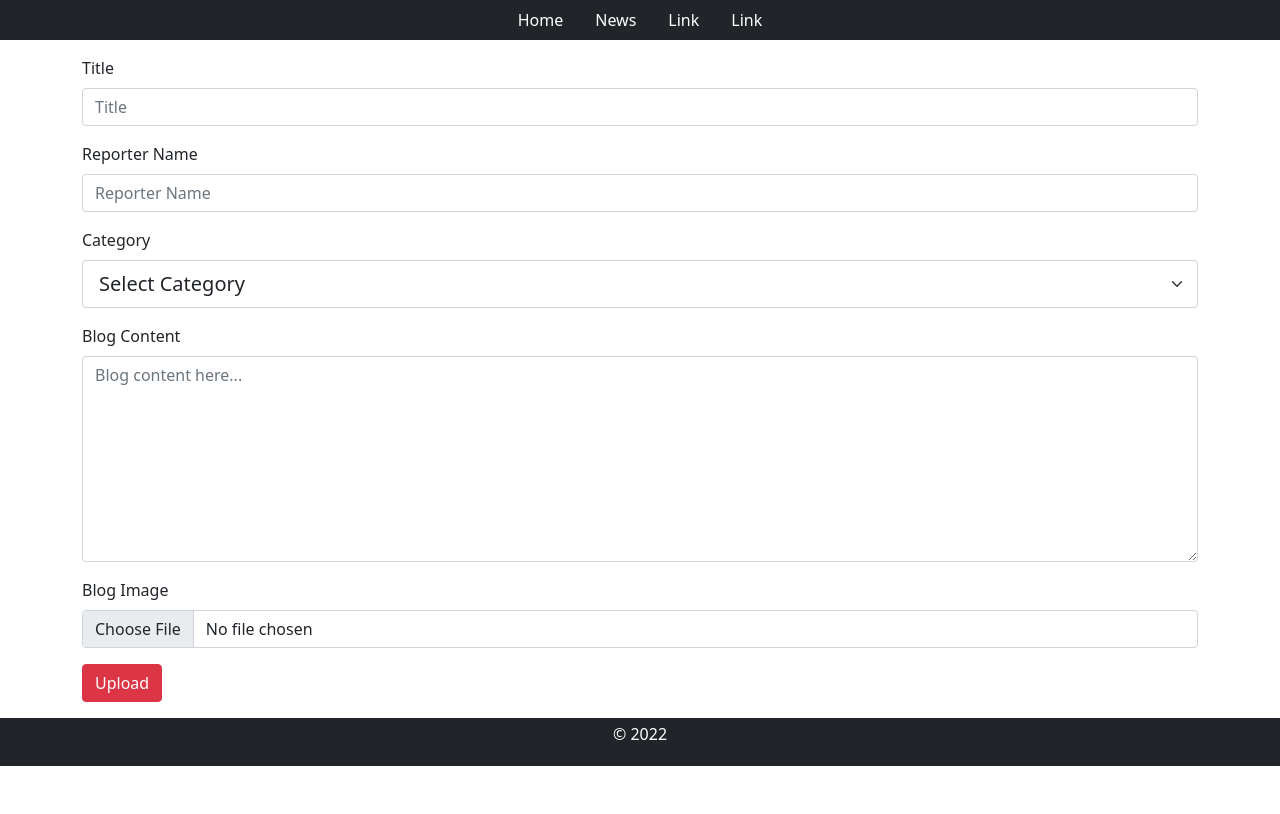
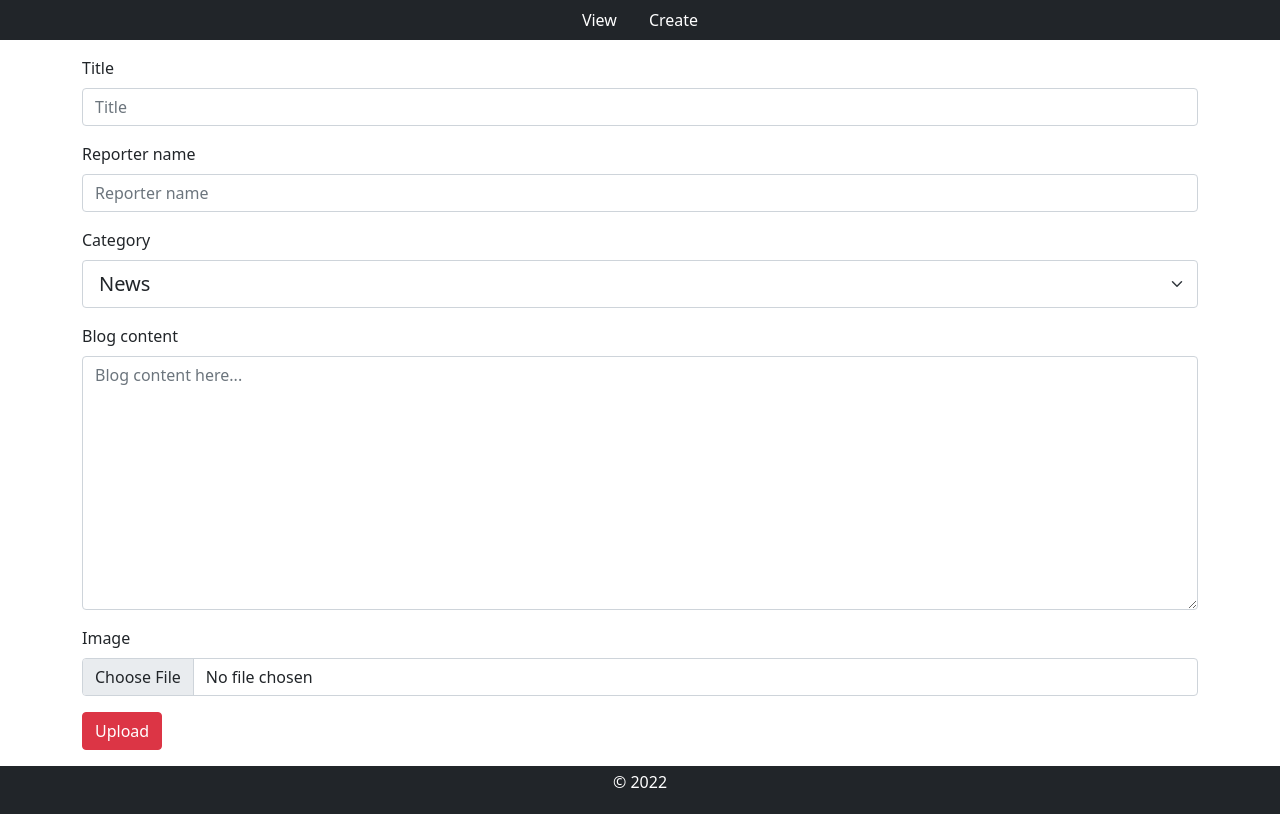
Before and after one commit to devbobnwaka/django-blog, a Django app: page /create/ in a window 1280 px wide. Shown: the part 56-870 px from the top of the page. Before the commit the page ends 822 px from the top, so only its background shows below. Run offline with Django 4.2, Linux system fonts and the light colour scheme; a user stored in the database is signed in.

Commit message:
setup the create template and modified the index template page

```diff
--- /dev/null
+++ b/administrators/forms.py
@@ -0,0 +1,7 @@
+from django import forms
+from .models import BlogPost
+
+class BlogPostForm(forms.ModelForm):
+    class Meta:
+        model = BlogPost
+        fields = ('title', 'reporter_name', 'category', 'blog_content', 'image')
--- a/administrators/templates/create.html
+++ b/administrators/templates/create.html
@@ -4,9 +4,15 @@
 
 <div class="container">
     <form action="" method="post" class="needs-validation" novalidate>
+        {% csrf_token %}
          <div class="mb-3">
-             <label for="title" class="form-label">Title</label>
-             <input type="text" class="form-control" id="title" placeholder="Title" required>
+             <label for="title" class="form-label">
+                {{ form.title.label }}
+                {% if form.title.errors%}
+                <span class="text-danger">- {{form.title.errors.as_text}}</span>
+                {% endif %}
+             </label>
+            {{ form.title }}
              <div class="valid-feedback">
                  Looks good!
              </div>
@@ -15,8 +21,13 @@
              </div>
          </div>
          <div class="mb-3">
-             <label for="reporter" class="form-label">Reporter Name</label>
-             <input type="text" class="form-control" id="reporter" placeholder="Reporter Name" required>
+             <label for="reporter_name" class="form-label">
+                {{ form.reporter_name.label }}
+                {% if form.reporter_name.errors%}
+                <span class="text-danger">- {{form.reporter_name.errors.as_text}}</span>
+                {% endif %}
+             </label>
+                {{ form.reporter_name }}
              <div class="valid-feedback">
                  Looks good!
              </div>
@@ -25,13 +36,13 @@
              </div>
          </div>
          <div class="mb-3">
-             <label for="category" class="form-label">Category</label>
-             <select class="form-select form-select-lg " id="category" aria-label=".form-select-lg example" required>
-                 <option selected disabled value="">Select Category</option>
-                 <option value="1">One</option>
-                 <option value="2">Two</option>
-                 <option value="3">Three</option>
-             </select>
+             <label for="category" class="form-label">
+                {{ form.category.label }}
+                {% if form.category.errors%}
+                <span class="text-danger">- {{form.category.errors.as_text}}</span>
+                {% endif %}
+             </label>
+             {{ form.category }}
              <div class="valid-feedback">
                  Looks good!
              </div>
@@ -40,8 +51,13 @@
              </div>
          </div>
          <div class="mb-3">
-             <label for="content" class="form-label">Blog Content</label>
-             <textarea class="form-control" id="content" rows="8" placeholder="Blog content here..." required></textarea>
+             <label for="blog_content" class="form-label">
+                {{ form.blog_content.label }}
+                {% if form.blog_content.errors%}
+                <span class="text-danger">- {{form.blog_content.errors.as_text}}</span>
+                {% endif %}
+             </label>
+             {{ form.blog_content }}
              <div class="valid-feedback">
                  Looks good!
              </div>
@@ -50,8 +66,13 @@
              </div>
          </div>
          <div class="mb-3">
-             <label for="formFile" class="form-label">Blog Image</label>
-             <input class="form-control" type="file" id="formFile"  required>
+             <label for="image" class="form-label">
+                {{ form.image.label }}
+                {% if form.image.errors%}
+                <span class="text-danger">- {{form.image.errors.as_text}}</span>
+                {% endif %}
+             </label>
+             {{ form.image }}
              <div class="valid-feedback">
                  Looks good!
              </div>
--- a/administrators/utils.py
+++ b/administrators/utils.py
@@ -17,3 +17,17 @@ def slugify_instance_title(instance, save=False, new_slug=None):
     if save:
         instance.save()
     return instance
+
+
+def form_fields(field_name, form, placeholder):
+    form.fields[field_name].widget.attrs['class'] = 'form-control'
+    form.fields[field_name].widget.attrs['placeholder'] = placeholder
+    form.fields[field_name].label_classes = ('form-control',)
+    form.fields[field_name].widget.attrs['id'] = field_name
+
+
+def form_select_fields(field_name, form, placeholder):
+    form.fields[field_name].widget.attrs['class'] = 'form-select form-select-lg'
+    form.fields[field_name].widget.attrs['id'] = field_name
+    form.fields[field_name].widget.attrs['placeholder'] = placeholder
+    form.fields[field_name].label_classes = ('form-control',)
--- a/administrators/views.py
+++ b/administrators/views.py
@@ -1,6 +1,7 @@
 from django.shortcuts import render
 from django.contrib.auth.decorators import login_required
-
+from .utils import form_fields, form_select_fields
+from .forms import BlogPostForm
 
 # Create your views here.
 @login_required
@@ -9,8 +10,17 @@ def views(request):
     return render(request, 'views.html', {})
 
 def create(request):
+    form = BlogPostForm(request.POST or None)
+    context = {
+        "form": form,
+    }
+    form_fields('title', form, 'Title')
+    form_fields('reporter_name', form, 'Reporter name')
+    form_fields('blog_content', form, 'Blog content here...')
+    form_fields('image', form, 'image')
+    form_select_fields('category', form, 'Category')
 
-    return render(request, 'create.html', {})
+    return render(request, 'create.html', context)
 
 
 def edit(request):
--- a/templates/base.html
+++ b/templates/base.html
@@ -1,3 +1,4 @@
+{% load static %}
 <!DOCTYPE html>
 <html lang="en">
 <head>
@@ -14,15 +15,30 @@
                   <a class="navbar-brand">Bov</a>
                   <div>
                     <form class="d-flex">
+                      {% if user.is_authenticated %}
                       <input class="form-control me-1" type="search" placeholder="Search" aria-label="Search">
                       <button class="btn btn-outline-success me-1" type="submit">Search</button>
-                      {% if user.is_authenticated %}
                       <a href="/logout/" class="btn btn-outline-danger">Logout</a>
+                      {% else %}
+                      <a href="{% url 'accounts:register' %}" class="btn btn-outline-success me-1">Register</a>
+                      <a href="{% url 'accounts:login_view' %}" class="btn btn-outline-secondary">LogIn</a>
                       {% endif %}
                     </form>
                   </div>
             </nav>
         </div>
+        {% if user.is_authenticated %}
+        <div class="container-fluid bg-dark mb-3">
+            <ul class="nav justify-content-center ">
+                <li class="nav-item">
+                  <a class="nav-link text-white" href="{% url 'administrators:views' %}">View</a>
+                </li>
+                <li class="nav-item">
+                  <a class="nav-link text-white" href="{% url 'administrators:create' %}">Create</a>
+                </li>
+              </ul>
+        </div>
+        {% else  %}
         <div class="container-fluid bg-dark mb-3">
             <ul class="nav justify-content-center ">
                 <li class="nav-item">
@@ -39,6 +55,7 @@
                 </li>
               </ul>
         </div>
+        {% endif %}
         {% block content %}
 
         {% endblock content %}
@@ -53,5 +70,6 @@
 
     <script src="https://cdn.jsdelivr.net/npm/@popperjs/core@2.9.2/dist/umd/popper.min.js" integrity="sha384-IQsoLXl5PILFhosVNubq5LC7Qb9DXgDA9i+tQ8Zj3iwWAwPtgFTxbJ8NT4GN1R8p" crossorigin="anonymous"></script>
     <script src="https://cdn.jsdelivr.net/npm/bootstrap@5.0.2/dist/js/bootstrap.min.js" integrity="sha384-cVKIPhGWiC2Al4u+LWgxfKTRIcfu0JTxR+EQDz/bgldoEyl4H0zUF0QKbrJ0EcQF" crossorigin="anonymous"></script>
+    <script src=" {% static 'js/bootstrap.js' %}"></script>
 </body>
 </html>
```
Also changed, not shown: clients/views.py (+8 -4 lines), db.sqlite3.
